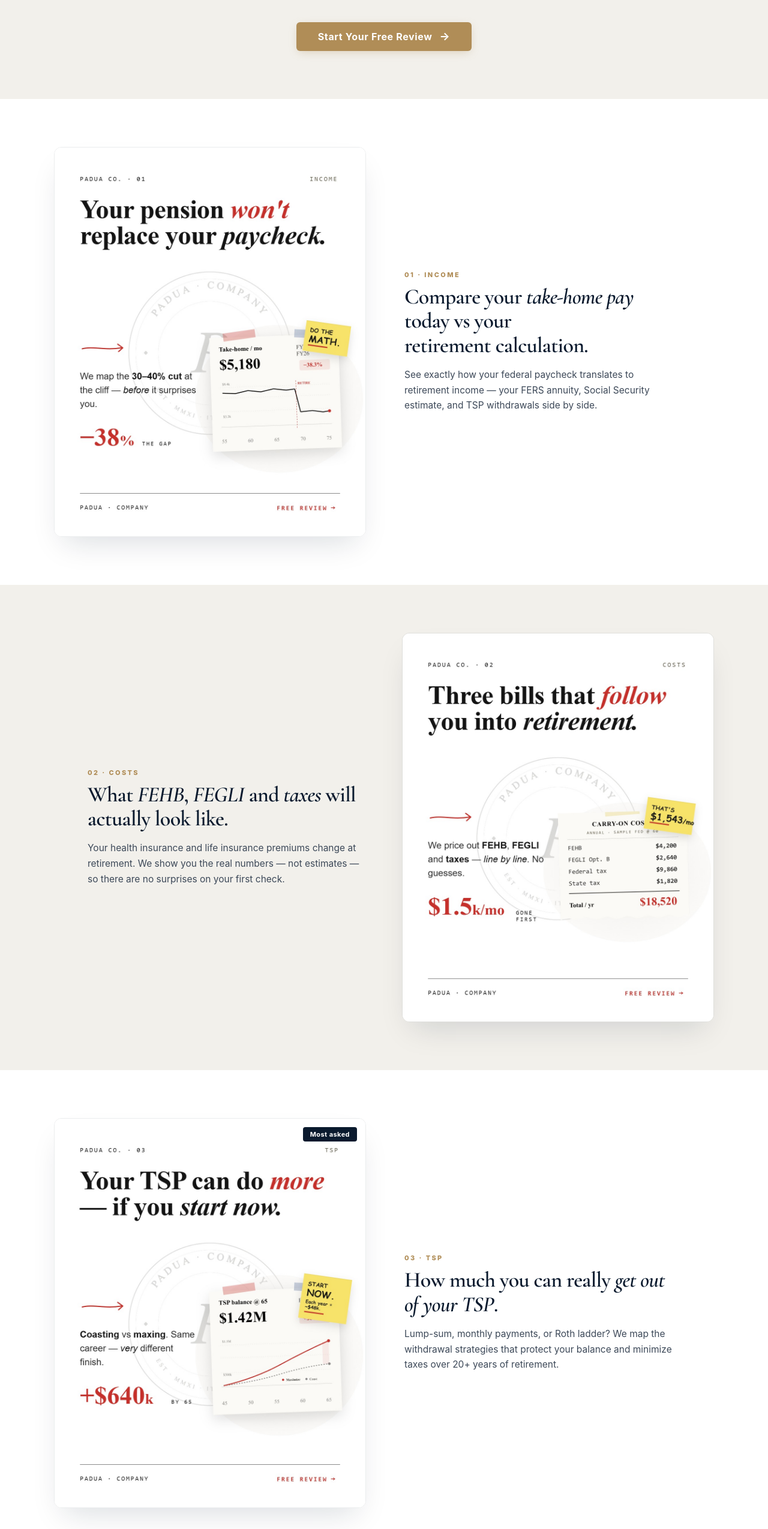
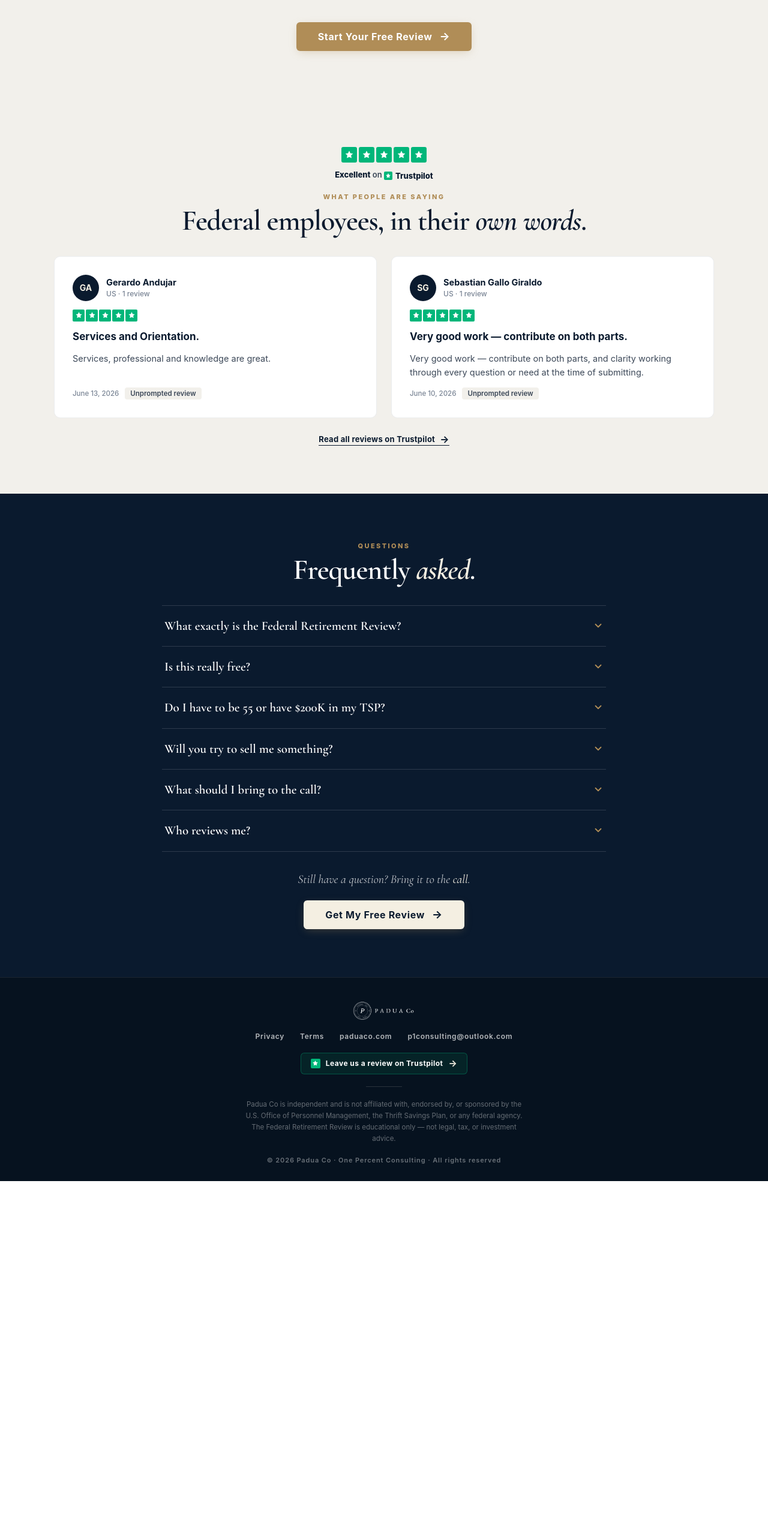
Before and after one commit to pandaniner11/PADUACO, a plain HTML site: page index.html in a window 1280 px wide. Shown: the part 1620-4169 px from the top of the page at 60% size. After the commit the page ends 3589 px from the top, so only its background shows below. Drawn offline with nearby package versions, Linux system fonts and the light colour scheme.

Commit message:
Remove showcase and CTA band sections from homepage

```diff
--- a/index.html
+++ b/index.html
@@ -198,83 +198,6 @@ details[open] .body{max-height:300px;opacity:1}
 
     <a href="/review.html" class="btn-primary" style="margin-top:clamp(36px,5vh,48px);">
       Start Your Free Review
-      <span style="font-size:18px;line-height:1;">→</span>
-    </a>
-  </div>
-</section>
-
-<!-- ═══════════════════════════════════════════════════════════════ -->
-<!-- SHOWCASE · Alternating image + text rows (OPM feature style)   -->
-<!-- ═══════════════════════════════════════════════════════════════ -->
-
-<!-- Showcase 1: Income -->
-<section style="background:#fff;color:#0A1A2E;" class="section-pad">
-  <div class="showcase-row" style="max-width:1100px;margin:0 auto;display:flex;align-items:center;gap:clamp(32px,5vw,72px);">
-    <div class="showcase-img" style="flex:1;min-width:0;max-width:520px;">
-      <div style="border-radius:12px;overflow:hidden;box-shadow:0 24px 48px -16px rgba(10,26,46,.15);border:1px solid rgba(10,26,46,.08);">
-        <img src="assets/aid-01-income-crop.jpg" alt="Income comparison breakdown" style="width:100%;height:auto;display:block;">
-      </div>
-    </div>
-    <div class="showcase-text" style="flex:1;min-width:0;max-width:460px;">
-      <div class="label" style="color:#B08D57;margin-bottom:10px;">01 · Income</div>
-      <h3 class="serif" style="font-weight:600;letter-spacing:-.02em;line-height:1.12;font-size:clamp(24px,3vw,36px);color:#0A1A2E;">
-        Compare your <em style="font-style:italic;">take-home pay</em> today vs your retirement&nbsp;calculation.
-      </h3>
-      <p style="margin-top:16px;font-size:15.5px;line-height:1.65;color:#3C4858;">See exactly how your federal paycheck translates to retirement income — your FERS annuity, Social Security estimate, and TSP withdrawals side by side.</p>
-    </div>
-  </div>
-</section>
-
-<!-- Showcase 2: Costs -->
-<section style="background:#F2F0EB;color:#0A1A2E;" class="section-pad">
-  <div class="showcase-row reverse" style="max-width:1100px;margin:0 auto;display:flex;flex-direction:row-reverse;align-items:center;gap:clamp(32px,5vw,72px);">
-    <div class="showcase-img" style="flex:1;min-width:0;max-width:520px;">
-      <div style="border-radius:12px;overflow:hidden;box-shadow:0 24px 48px -16px rgba(10,26,46,.15);border:1px solid rgba(10,26,46,.08);">
-        <img src="assets/aid-02-costs-crop.jpg" alt="FEHB and FEGLI costs breakdown" style="width:100%;height:auto;display:block;">
-      </div>
-    </div>
-    <div class="showcase-text" style="flex:1;min-width:0;max-width:460px;">
-      <div class="label" style="color:#B08D57;margin-bottom:10px;">02 · Costs</div>
-      <h3 class="serif" style="font-weight:600;letter-spacing:-.02em;line-height:1.12;font-size:clamp(24px,3vw,36px);color:#0A1A2E;">
-        What <em style="font-style:italic;">FEHB</em>, <em style="font-style:italic;">FEGLI</em> and <em style="font-style:italic;">taxes</em> will actually look&nbsp;like.
-      </h3>
-      <p style="margin-top:16px;font-size:15.5px;line-height:1.65;color:#3C4858;">Your health insurance and life insurance premiums change at retirement. We show you the real numbers — not estimates — so there are no surprises on your first check.</p>
-    </div>
-  </div>
-</section>
-
-<!-- Showcase 3: TSP -->
-<section style="background:#fff;color:#0A1A2E;" class="section-pad">
-  <div class="showcase-row" style="max-width:1100px;margin:0 auto;display:flex;align-items:center;gap:clamp(32px,5vw,72px);">
-    <div class="showcase-img" style="flex:1;min-width:0;max-width:520px;">
-      <div style="border-radius:12px;overflow:hidden;box-shadow:0 24px 48px -16px rgba(10,26,46,.15);border:1px solid rgba(10,26,46,.08);position:relative;">
-        <div style="position:absolute;top:14px;right:14px;z-index:2;font-size:11px;font-weight:700;color:#fff;background:#0A1A2E;padding:5px 12px;border-radius:4px;letter-spacing:.04em;">Most asked</div>
-        <img src="assets/aid-03-tsp-crop.jpg" alt="TSP balance strategy" style="width:100%;height:auto;display:block;">
-      </div>
-    </div>
-    <div class="showcase-text" style="flex:1;min-width:0;max-width:460px;">
-      <div class="label" style="color:#B08D57;margin-bottom:10px;">03 · TSP</div>
-      <h3 class="serif" style="font-weight:600;letter-spacing:-.02em;line-height:1.12;font-size:clamp(24px,3vw,36px);color:#0A1A2E;">
-        How much you can really <em style="font-style:italic;">get out of your&nbsp;TSP</em>.
-      </h3>
-      <p style="margin-top:16px;font-size:15.5px;line-height:1.65;color:#3C4858;">Lump-sum, monthly payments, or Roth ladder? We map the withdrawal strategies that protect your balance and minimize taxes over 20+ years of retirement.</p>
-    </div>
-  </div>
-</section>
-
-<!-- ═══════════════════════════════════════════════════════════════ -->
-<!-- CTA BAND                                                       -->
-<!-- ═══════════════════════════════════════════════════════════════ -->
-<section style="background:#0A1A2E;color:#fff;padding:clamp(48px,7vh,80px) clamp(20px,5vw,48px);text-align:center;">
-  <div style="max-width:700px;margin:0 auto;">
-    <h2 class="serif" style="font-weight:600;letter-spacing:-.02em;line-height:1.08;font-size:clamp(28px,4vw,44px);color:#fff;margin-bottom:12px;">
-      Three numbers, one <em style="font-style:italic;color:#F4EFE2;">honest</em> picture.
-    </h2>
-    <p class="serif" style="font-style:italic;font-weight:400;font-size:clamp(17px,1.8vw,22px);line-height:1.45;color:rgba(255,255,255,.75);margin-bottom:clamp(24px,3vh,32px);">
-      All three — for free — in one 30-minute call.
-    </p>
-    <a href="/review.html" class="btn-primary" style="background:#F4EFE2;color:#0A1A2E;">
-      Get My Free Review
       <span style="font-size:18px;line-height:1;">→</span>
     </a>
   </div>
```
